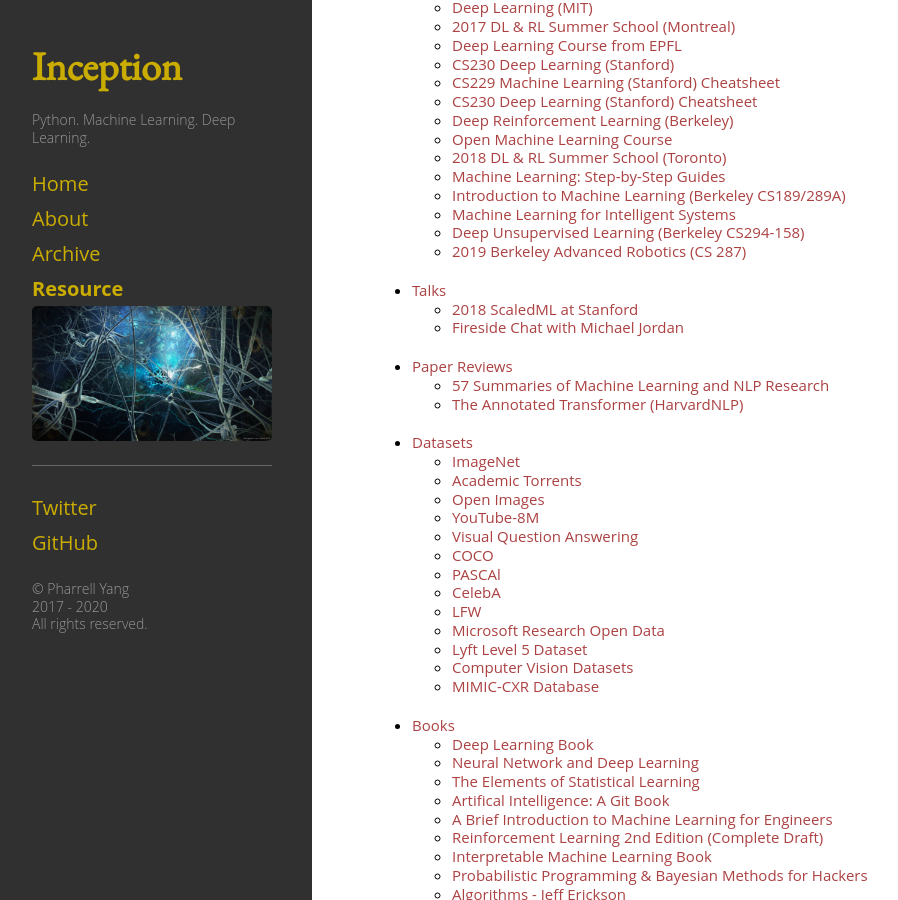
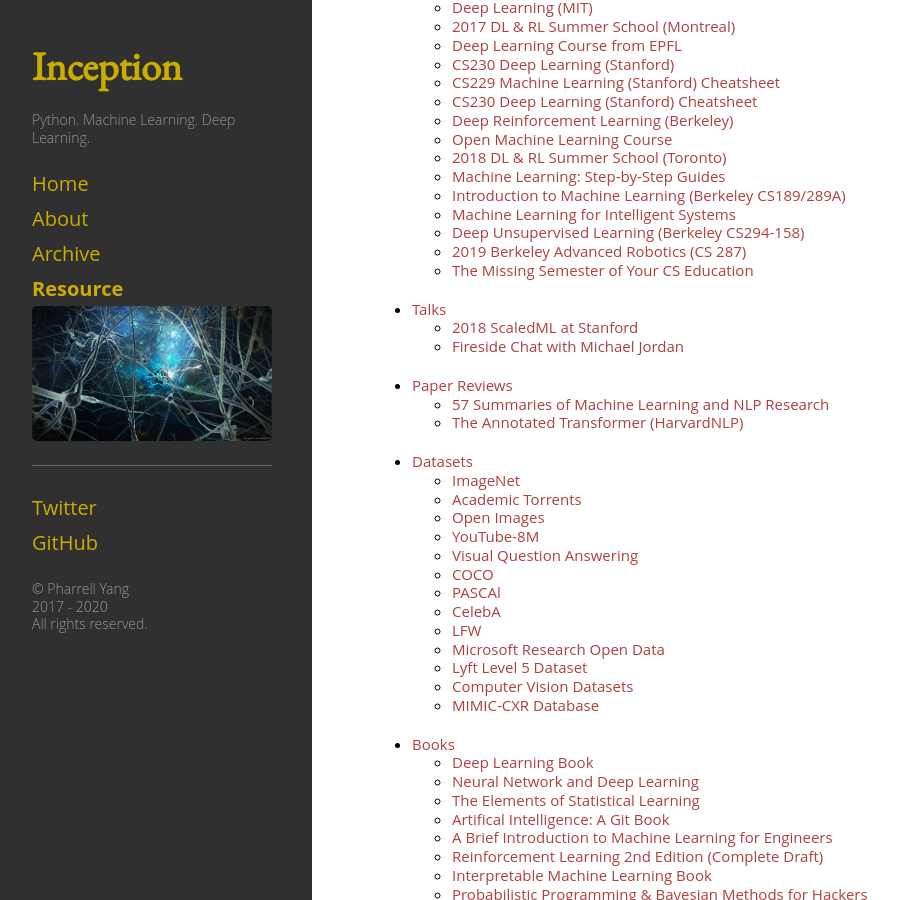
Before and after one commit to pharrellyhy/pharrellyhy.github.io.bakcup, a Jekyll site: the page built from resource.md, in a window 1280 px wide and 900 px high, scrolled down 2767 px. Shown: the whole window, without its empty margins (8-906 px from the left). Built offline with Jekyll 4.4.1, drawn with Linux system fonts in a browser that asks for light colours.

Commit message:
updates resource

```diff
--- a/_data/nav.yml
+++ b/_data/nav.yml
@@ -442,6 +442,9 @@
     - title: "2019 Berkeley Advanced Robotics (CS 287)"
       url: "https://people.eecs.berkeley.edu/~pabbeel/cs287-fa19/"
 
+    - title: "The Missing Semester of Your CS Education"
+      url: "https://missing.csail.mit.edu/"
+
 - title: "Talks"
   sublinks:
     - title: "2018 ScaledML at Stanford"
```
